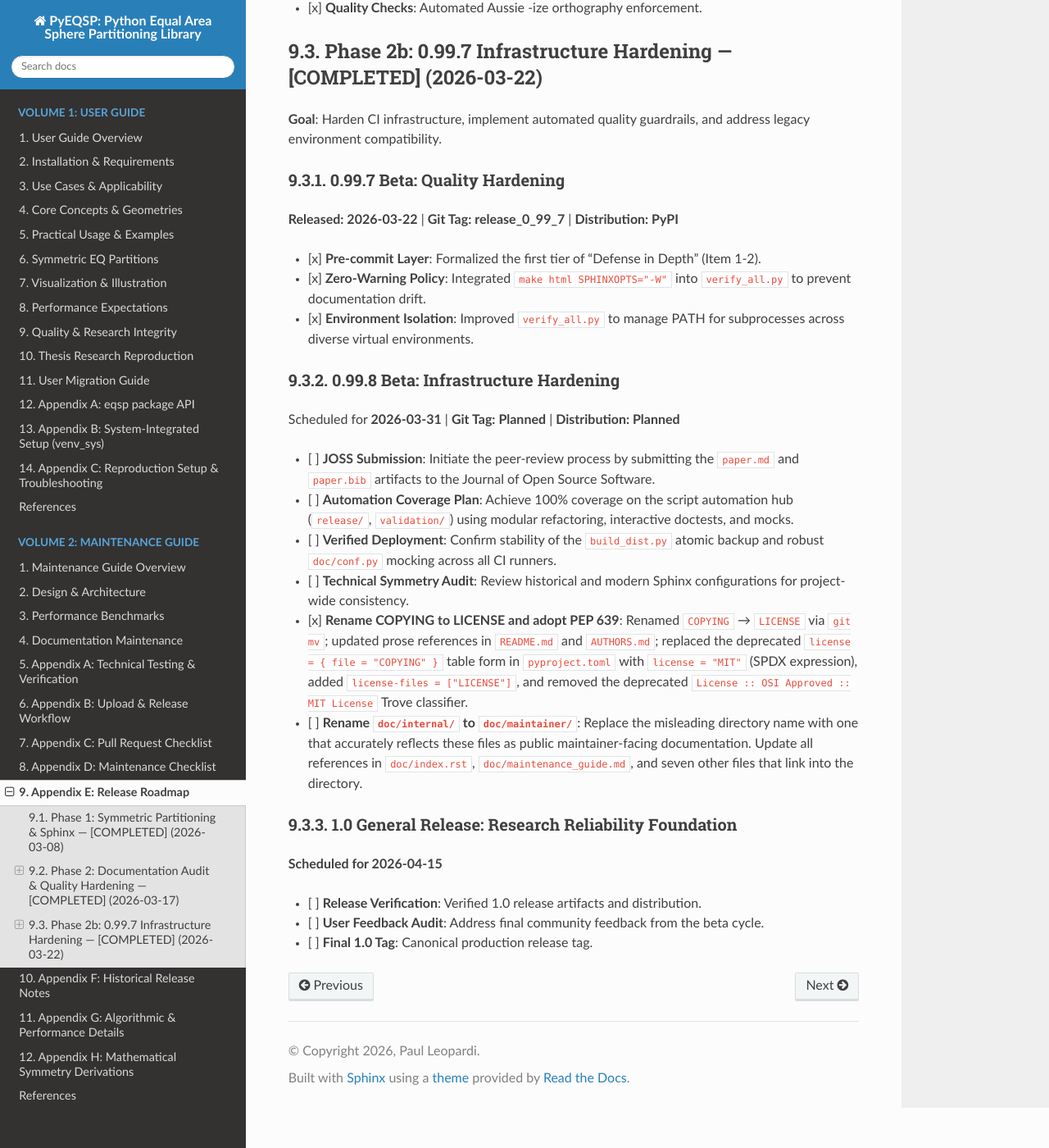
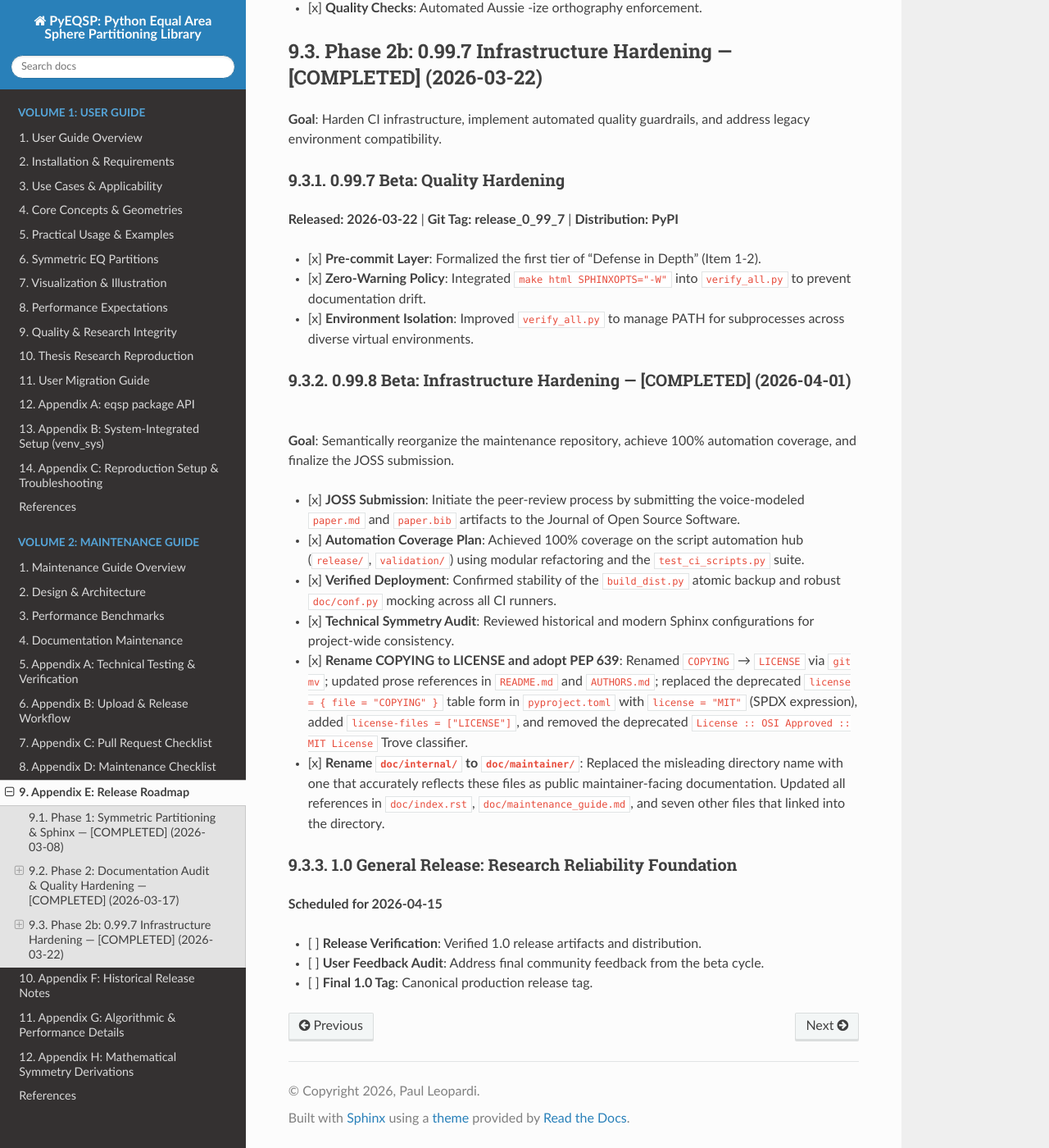
Before and after one commit to penguian/eqsp, a Sphinx documentation site: the page built from doc/maintainer/release_roadmap.md, in a window 1280 px wide and 1400 px high, scrolled down 773 px. Shown: the whole window at 82% size. Built offline with Sphinx 7.4.7 and the Read the Docs theme 3.1.0, drawn with Linux system fonts in a browser that asks for light colours.

Commit message:
Update the documentation

```diff
--- a/doc/maintainer/release_roadmap.md
+++ b/doc/maintainer/release_roadmap.md
@@ -30,15 +30,15 @@ This roadmap outlines the development phases from the initial beta through the 1
 - [x] **Zero-Warning Policy**: Integrated `make html SPHINXOPTS="-W"` into `verify_all.py` to prevent documentation drift.
 - [x] **Environment Isolation**: Improved `verify_all.py` to manage PATH for subprocesses across diverse virtual environments.
 
-### 0.99.8 Beta: Infrastructure Hardening
-Scheduled for **2026-03-31** | **Git Tag: Planned** | **Distribution: Planned**
+### 0.99.8 Beta: Infrastructure Hardening — [COMPLETED] (2026-04-01)
+**Goal**: Semantically reorganize the maintenance repository, achieve 100% automation coverage, and finalize the JOSS submission.
 
-- [ ] **JOSS Submission**: Initiate the peer-review process by submitting the `paper.md` and `paper.bib` artifacts to the Journal of Open Source Software.
-- [ ] **Automation Coverage Plan**: Achieve 100% coverage on the script automation hub (`release/`, `validation/`) using modular refactoring, interactive doctests, and mocks.
-- [ ] **Verified Deployment**: Confirm stability of the `build_dist.py` atomic backup and robust `doc/conf.py` mocking across all CI runners.
-- [ ] **Technical Symmetry Audit**: Review historical and modern Sphinx configurations for project-wide consistency.
+- [x] **JOSS Submission**: Initiate the peer-review process by submitting the voice-modeled `paper.md` and `paper.bib` artifacts to the Journal of Open Source Software.
+- [x] **Automation Coverage Plan**: Achieved 100% coverage on the script automation hub (`release/`, `validation/`) using modular refactoring and the `test_ci_scripts.py` suite.
+- [x] **Verified Deployment**: Confirmed stability of the `build_dist.py` atomic backup and robust `doc/conf.py` mocking across all CI runners.
+- [x] **Technical Symmetry Audit**: Reviewed historical and modern Sphinx configurations for project-wide consistency.
 - [x] **Rename COPYING to LICENSE and adopt PEP 639**: Renamed `COPYING` → `LICENSE` via `git mv`; updated prose references in `README.md` and `AUTHORS.md`; replaced the deprecated `license = { file = "COPYING" }` table form in `pyproject.toml` with `license = "MIT"` (SPDX expression), added `license-files = ["LICENSE"]`, and removed the deprecated `License :: OSI Approved :: MIT License` Trove classifier.
-- [ ] **Rename `doc/internal/` to `doc/maintainer/`**: Replace the misleading directory name with one that accurately reflects these files as public maintainer-facing documentation. Update all references in `doc/index.rst`, `doc/maintenance_guide.md`, and seven other files that link into the directory.
+- [x] **Rename `doc/internal/` to `doc/maintainer/`**: Replaced the misleading directory name with one that accurately reflects these files as public maintainer-facing documentation. Updated all references in `doc/index.rst`, `doc/maintenance_guide.md`, and seven other files that linked into the directory.
 
 ### 1.0 General Release: Research Reliability Foundation
 **Scheduled for 2026-04-15**
```
Also changed, not shown: doc/maintainer/maintenance_implementation_checklist.md (+1 -1 lines), doc/maintainer/pr_checklist.md (+1 -1 lines), doc/maintainer/release_notes.md (+1 -1 lines), doc/maintainer/testing_details.md (+6 -6 lines), doc/maintenance_guide.md (+4 -4 lines).
